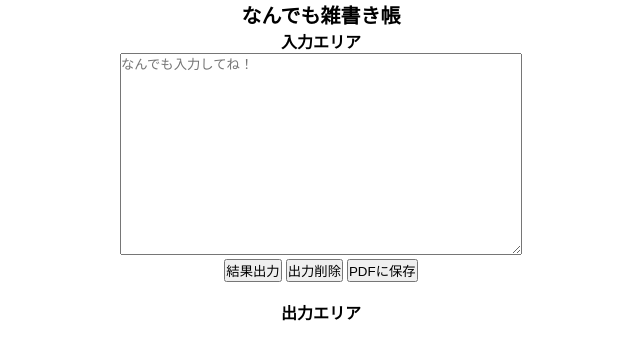
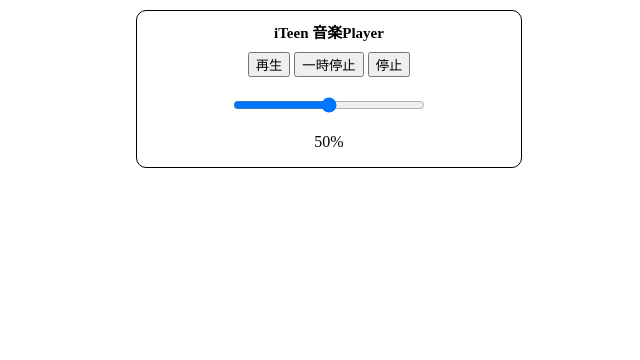
Before and after one commit to iteenfk/iteenko, a plain HTML site: page index.html in a window 1280 px wide. Shown: the whole page, without its empty margins (319-959 px from the left). Drawn offline with Linux system fonts and the light colour scheme.

Commit message:
Add files via upload

```diff
--- a/index.html
+++ b/index.html
@@ -2,27 +2,93 @@
 <html lang="ja">
 <head>
     <meta charset="UTF-8">
-    <meta http-equiv="X-UA-Compatible" content="IE=edge">
     <meta name="viewport" content="width=device-width, initial-scale=1.0">
-    <title>雑書きアプリ</title>
-    <link rel="stylesheet" href="css/style.css">
+    <title>ボリュームコントロール</title>
+    <style>
+    body {
+        width: 100%;
+    }
+
+    .main{
+        border: 1px solid black;
+        width: 30%;
+        margin: 10px auto;
+        border-radius: 10px;
+    }
+
+    h1{
+        font-size: 15px;
+        text-align: center;
+    }
+
+    .in{
+        width: 100%;
+        text-align: center;
+    }
+
+    input{
+        width: 50%;
+        text-align: center;
+    }
+
+    .btn {
+        width: 100%;
+        text-align: center;
+    }
+    </style>
 </head>
 <body>
-    <h1>なんでも雑書き帳</h1>
+    <div class="main">
+        <h1>iTeen 音楽Player</h1>
+        <audio id="player" src="test.mp3"></audio>
 
-  <div id="x">
-    <h4>入力エリア</h4>
-    <textarea id="inp" placeholder="なんでも入力してね！"></textarea>
-    <br>
-    <button onclick="S()">結果出力</button>
-    <button onclick="C()">出力削除</button>
-    <button onclick="P()">PDFに保存</button>
-  </div>
-  <br>
-  <div id="y">
-    <h4>出力エリア</h4>
-    <ul id="out"></ul>
-  </div>
-  <script src="js/main.js"></script>
+        <div class="btn">
+            <button onclick="play()">再生</button>
+            <button onclick="pause()">一時停止</button>
+            <button onclick="stop()">停止</button>
+        </div>
+        <br>
+        <div class="in">
+            <input type="range" id="slider" oninput="volume()" min="0" max="100" value="50" >
+            <p id="out">50%</p>
+        </div>
+    </div>
+
+    <script>
+        // 音量スライダーの要素を取得
+        const volumeSlider = document.getElementById("slider");
+
+        // 音量値表示用の要素を取得
+        const volumeValue = document.getElementById("out");
+
+        // オーディオ要素を取得
+        const audio = document.getElementById("player");
+
+        // 音量スライダーの値が変更された時の処理
+        function volume() {
+            const value = volumeSlider.value;
+            volumeValue.textContent = value + "%";
+
+            // 音量を設定
+            audio.volume = value / 100;
+        }
+
+        // 音楽再生ボタンのクリック処理
+        function play() {
+            audio.play();
+        }
+
+        // 音楽一時停止ボタンのクリック処理
+        function pause() {
+            audio.pause();
+        }
+
+        function stop() {
+            audio.pause();
+            audio.currentTime = 0;
+            }
+
+    </script>
+
 </body>
 </html>
```
Also changed, not shown: 1 other file.
